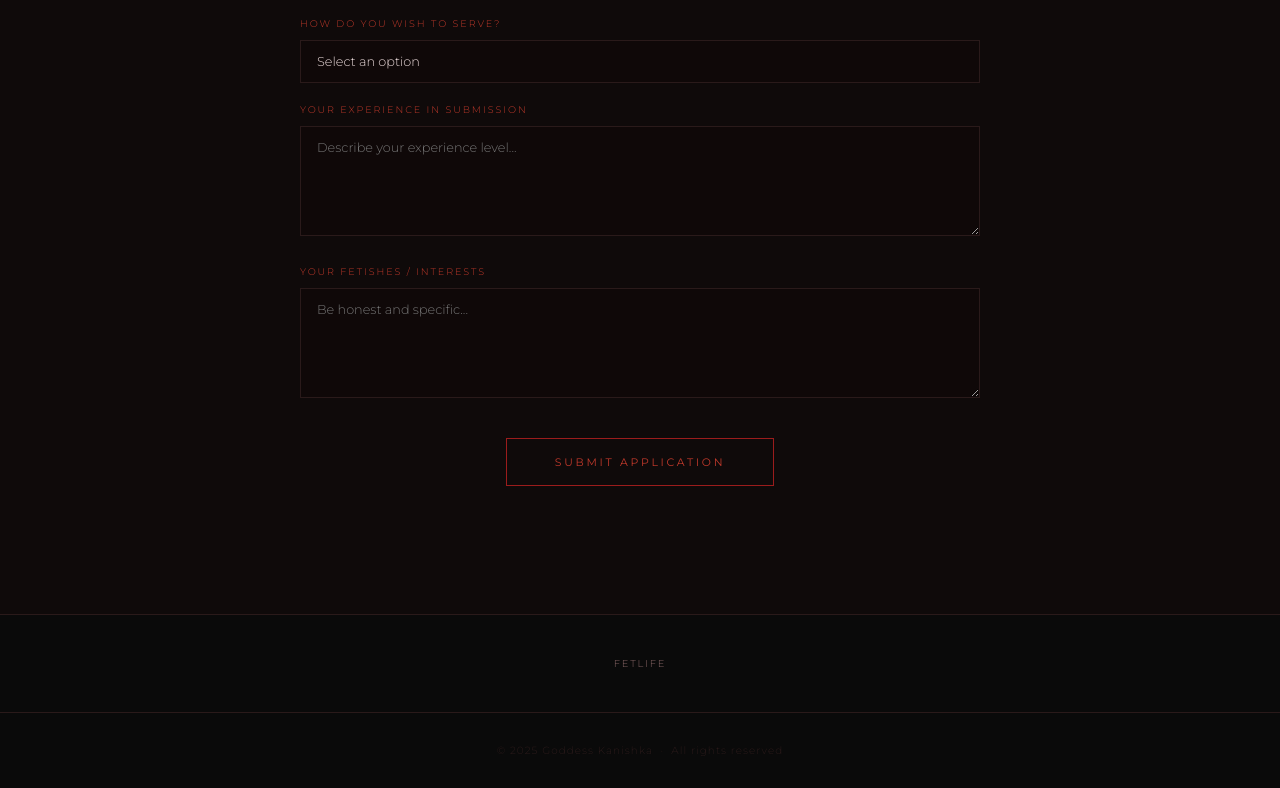
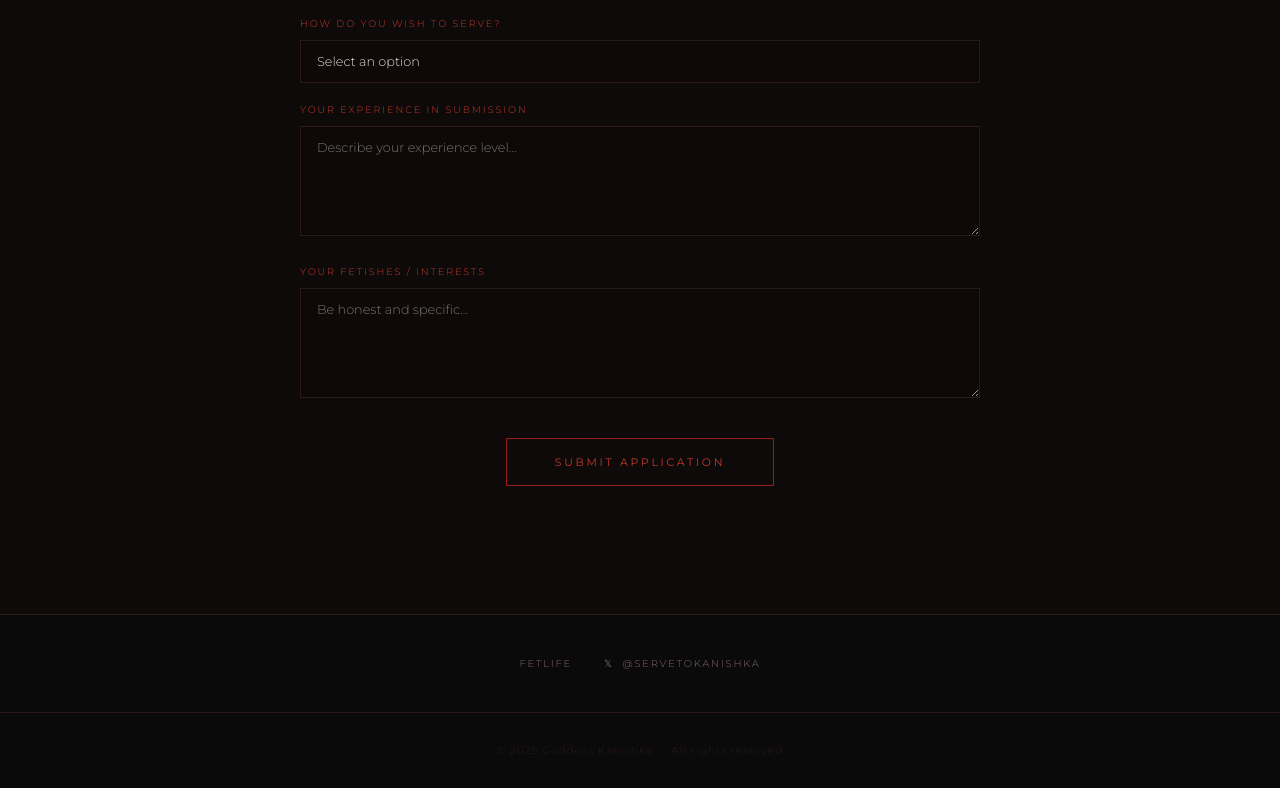
Before and after one commit to viewingwebsite/GitHub.io, a plain HTML site: page index.html in a window 1280 px wide. Shown: the part 3433-4221 px from the top of the page. Drawn offline with nearby package versions, Linux system fonts and the light colour scheme.

Commit message:
Update index.html

```diff
--- a/index.html
+++ b/index.html
@@ -474,6 +474,7 @@
 <!-- SOCIAL -->
 <div class="social-bar">
   <a href="https://fetlife.com/users/Goddess_Kanishka" target="_blank" rel="noopener">FetLife</a>
+  <a href="https://x.com/servetokanishka" target="_blank" rel="noopener">𝕏 &nbsp;@servetokanishka</a>
 </div>
 
 <!-- FOOTER -->
```
